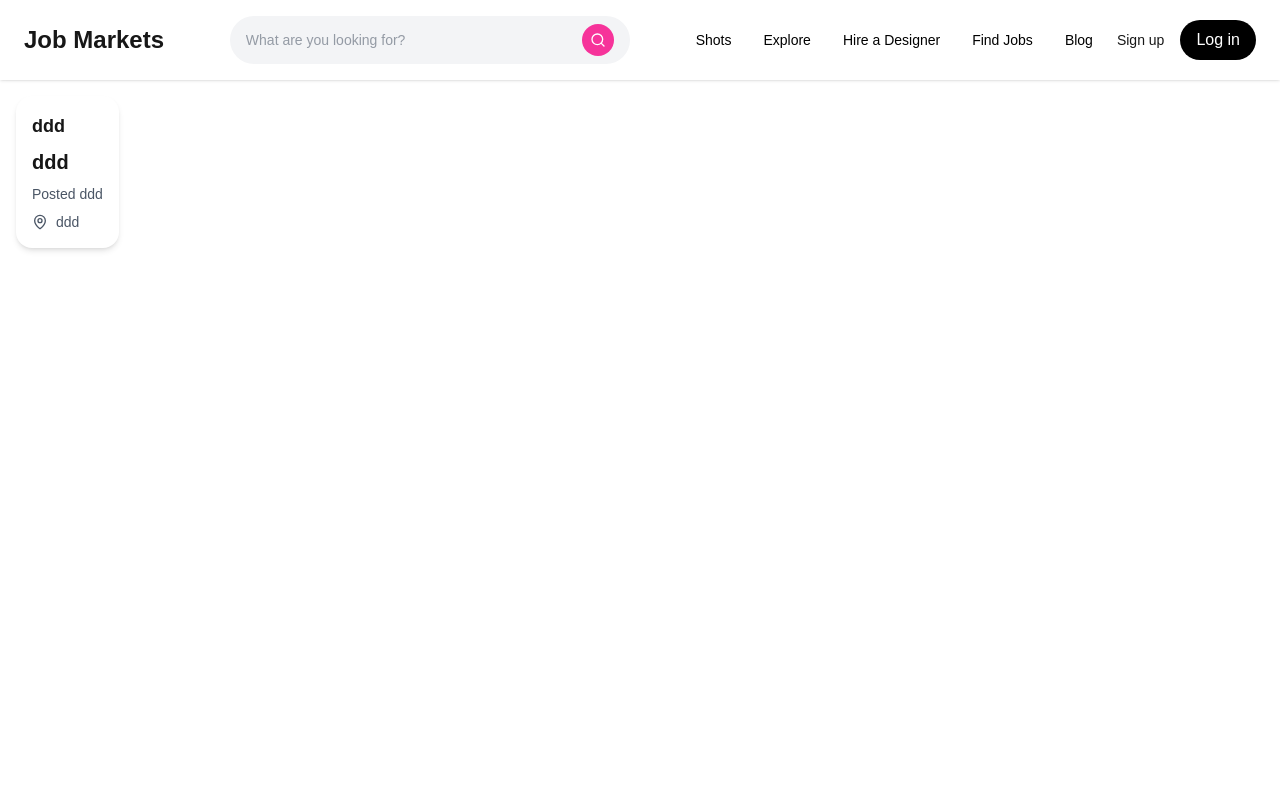
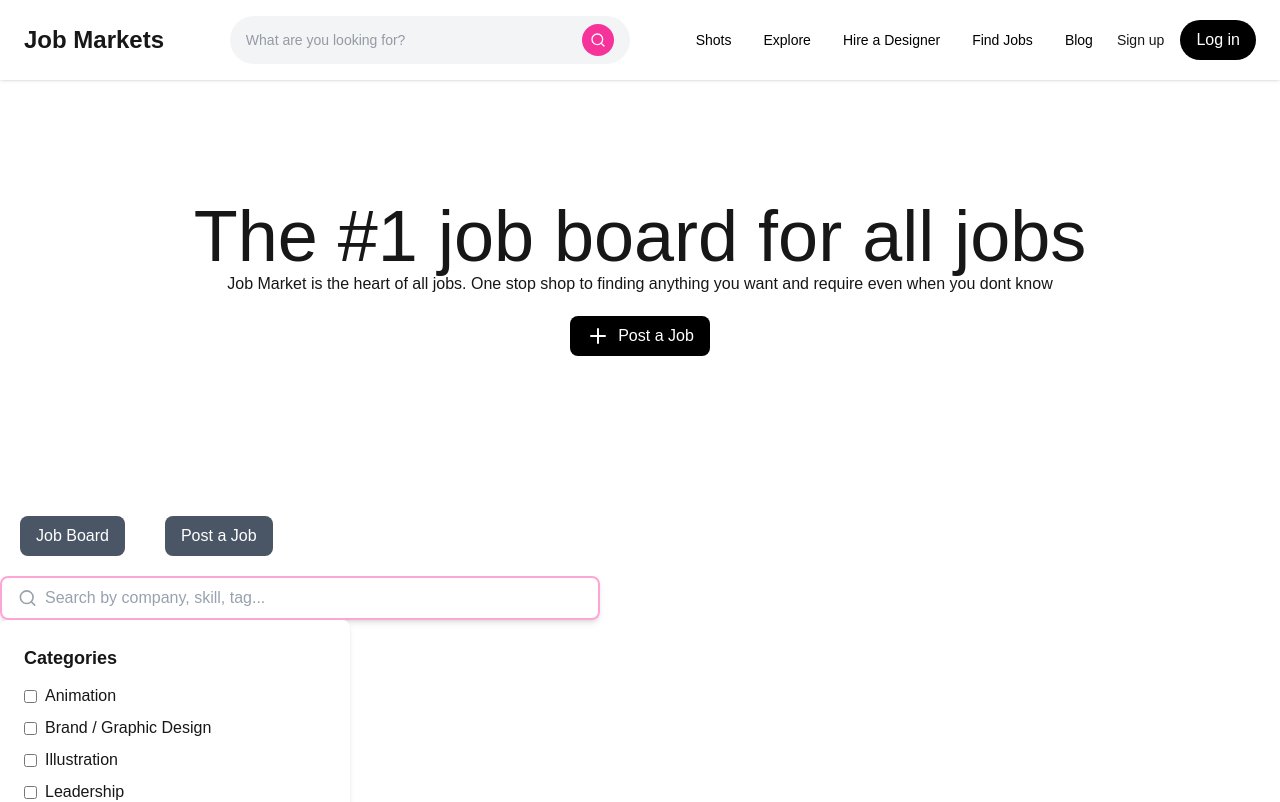
Before and after one commit to MutheuMC/alx-project-nexus, a Next.js app: page / in a window 1280 px wide. Shown: the top 802 px of the page. Built offline with nearby package versions, Linux system fonts and the light colour scheme.

Commit message:
finished the index page

```diff
--- a/components/common/Button.tsx
+++ b/components/common/Button.tsx
@@ -2,9 +2,9 @@ import React from "react";
 import { ButtonProps, ButtonVariant } from "@/interfaces";
 
 const variantStyles: Record<ButtonVariant, string> = {
-  primary: "bg-blue-600 hover:bg-blue-700 text-white",
+  primary: "bg-gray-600 hover:bg-gray-700 text-white",
   outline: "border border-blue-600 text-blue-600 hover:bg-blue-100",
-  danger: "bg-red-600 hover:bg-red-700 text-white",
+  danger: "bg-black hover:bg-gray-700 text-white ",
 };
 
 const Button: React.FC<ButtonProps> = ({ name, icon, onClick, variant = "primary" }) => {
--- a/pages/index.tsx
+++ b/pages/index.tsx
@@ -1,13 +1,43 @@
 import React from 'react'
+import Button from '@/components/common/Button'
 import Filter from "@/components/filter"
 import JobCard from '@/components/JobCard'
+import Search1 from '@/components/Search1'
+import {Plus} from "lucide-react"
 
 
 const index = () => {
+  const handleClick = ()=>{
+    console.log("You have been clicked")
+
+  }
   return (
-    <div className='flex m-4'>
-     <JobCard company={'ddd'} title={'ddd'} location={'ddd'} postedTime={'ddd'} isRemote={false} isFeatured={false} />
+    <div>
+      <div className='text-center p-30 '>
+        <p className="text-3xl md:text-5xl lg:text-7xl ">The #1 job board for all jobs </p>
+        <span className='text-sm md:text-md lg:text-base font-thin'>Job Market is the heart of all jobs. One stop shop to finding anything you want and require even when you dont know</span>
+        <div className='flex justify-center p-5'>
+        <Button  name="Post a Job " icon={<Plus />} onClick={() => handleClick()} variant="danger"></Button>
+
+        </div>
     </div>
+
+    <div className='flex gap-10 p-5'>
+    <Button  name="Job Board "  onClick={() => handleClick()} variant="primary"></Button>
+    <Button  name="Post a Job "  onClick={() => handleClick()} variant="primary"></Button>
+
+
+    </div>
+    <div>
+    <Search1 />
+      {/* <JobCard company={'k'} title={'k'} location={'k'} postedTime={'k'} isRemote={false} isFeatured={false} /> */}
+    </div>
+    <div>
+      <Filter />
+    </div>
+
+    </div>
+
   )
 }
 
```
